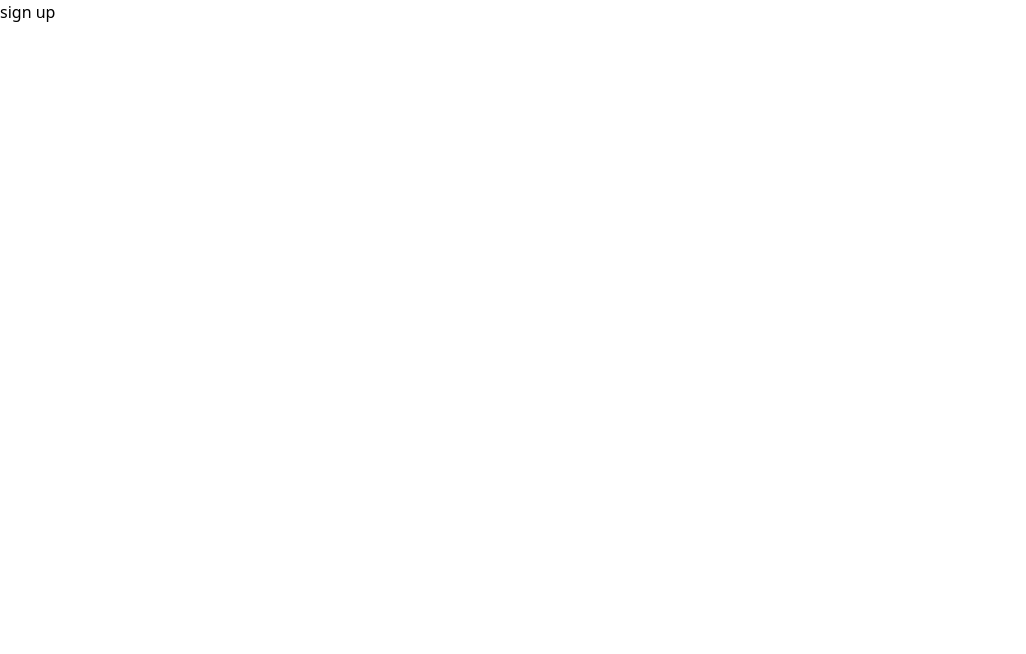
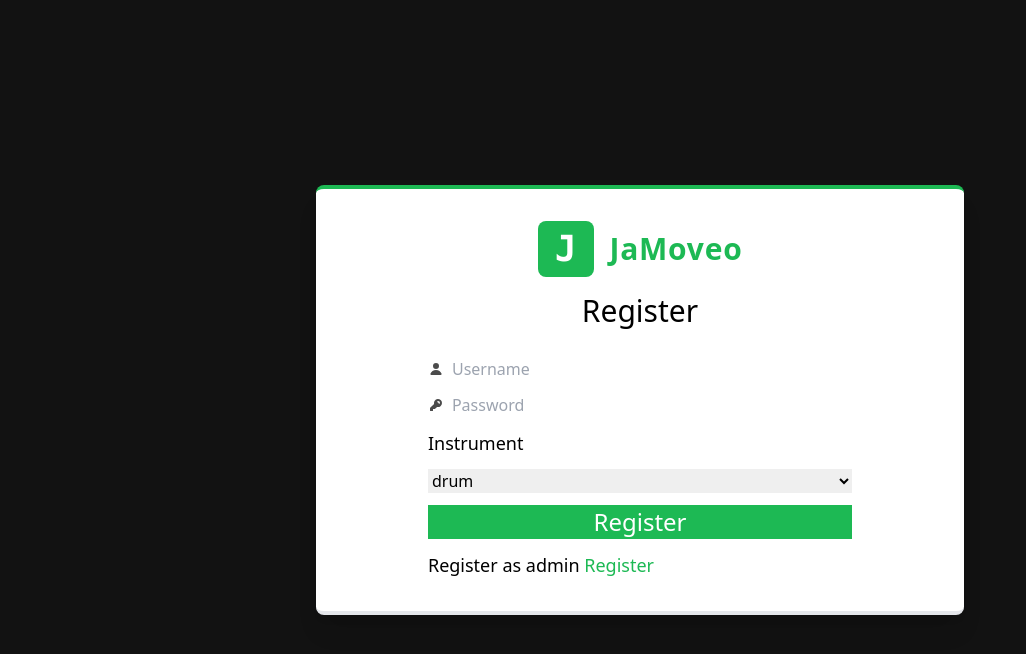
Before and after one commit to Amir2210/JaMoveo-Frontend, a React (Vite) app: page /sign-up-page in a window 1280 px wide. Shown: the top 654 px of the page, without its empty margins (0-1026 px from the left). Built offline with nearby package versions, Linux system fonts and the light colour scheme.

Commit message:
Style the sign up page

```diff
--- a/src/pages/Login.jsx
+++ b/src/pages/Login.jsx
@@ -9,7 +9,7 @@ export function Login() {
           <div className=' ml-4 text-3xl font-bold tracking-wide secondary-txt'>JaMoveo</div>
         </Link>
         <div className='flex justify-center items-center'>
-          <h1 className=' text-3xl my-4 capitalize'>login</h1>
+          <h1 className='text-white sm:text-black text-3xl my-4 capitalize'>login</h1>
         </div>
         <label className="input input-bordered flex items-center gap-2 my-3 w-full bg-white">
           <svg xmlns="http://www.w3.org/2000/svg" viewBox="0 0 16 16" fill="currentColor" className="w-4 h-4 opacity-70"><path d="M8 8a3 3 0 1 0 0-6 3 3 0 0 0 0 6ZM12.735 14c.618 0 1.093-.561.872-1.139a6.002 6.002 0 0 0-11.215 0c-.22.578.254 1.139.872 1.139h9.47Z" /></svg>
@@ -22,7 +22,7 @@ export function Login() {
         </label>
         {/* <p className={`text-red-400 sm:py-3 ${errors.password && 'py-0'}`}>{errors.password}</p> */}
         <button className='btn border text-white  secondary-bg  capitalize text-2xl w-full my-3'>Login</button>
-        <span className='text-lg'>Not a member yet? <Link className='capitalize secondary-txt font-medium' to={'/sign-up-page'}> register</Link></span>
+        <span className='text-lg text-white sm:text-black'>Not a member yet? <Link className='capitalize secondary-txt font-medium' to={'/sign-up-page'}> register</Link></span>
       </form>
     </section>
   )
--- a/src/pages/SignUp.jsx
+++ b/src/pages/SignUp.jsx
@@ -1,5 +1,38 @@
+import { Link } from 'react-router';
+
 export function SignUp() {
   return (
-    <h1>sign up</h1>
+    <section className='main-bg h-screen flex flex-col justify-center items-center px-10'>
+      <form className='sm:bg-white sm:px-28 py-8 rounded-lg sm:border-solid sm:border-y-4 sm:border-t-[#1DB954] sm:shadow-xl'>
+        <Link to={'/'} className=' flex justify-center items-center'>
+          <div className=' flex text-4xl secondary-bg text-white font-mono font-bold size-14 justify-center items-center rounded-lg'>J</div>
+          <div className=' ml-4 text-3xl font-bold tracking-wide secondary-txt'>JaMoveo</div>
+        </Link>
+        <div className='flex justify-center items-center'>
+          <h1 className='text-white sm:text-black text-3xl my-4 capitalize'>register</h1>
+        </div>
+        <label className="input input-bordered flex items-center gap-2 my-3 w-full bg-white">
+          <svg xmlns="http://www.w3.org/2000/svg" viewBox="0 0 16 16" fill="currentColor" className="w-4 h-4 opacity-70"><path d="M8 8a3 3 0 1 0 0-6 3 3 0 0 0 0 6ZM12.735 14c.618 0 1.093-.561.872-1.139a6.002 6.002 0 0 0-11.215 0c-.22.578.254 1.139.872 1.139h9.47Z" /></svg>
+          <input type="text" className="grow " placeholder="Username" name='userName' required />
+        </label>
+        {/* <p className={`text-red-400 sm:py-3 ${errors.userName && 'py-0'}`}>{errors.userName}</p> */}
+        <label className="input input-bordered flex items-center gap-2 my-3 w-full bg-white">
+          <svg xmlns="http://www.w3.org/2000/svg" viewBox="0 0 16 16" fill="currentColor" className="w-4 h-4 opacity-70"><path fillRule="evenodd" d="M14 6a4 4 0 0 1-4.899 3.899l-1.955 1.955a.5.5 0 0 1-.353.146H5v1.5a.5.5 0 0 1-.5.5h-2a.5.5 0 0 1-.5-.5v-2.293a.5.5 0 0 1 .146-.353l3.955-3.955A4 4 0 1 1 14 6Zm-4-2a.75.75 0 0 0 0 1.5.5.5 0 0 1 .5.5.75.75 0 0 0 1.5 0 2 2 0 0 0-2-2Z" clipRule="evenodd" /></svg>
+          <input type="password" className="grow" placeholder="Password" name='password' required />
+        </label>
+
+        <label className=' flex items-center gap-2 my-3 w-full text-white sm:text-black capitalize text-lg' htmlFor="instrument">instrument</label>
+        <select className="select select-bordered w-full ">
+          <option>drum</option>
+          <option>guitar</option>
+          <option>bass</option>
+          <option>saxophone</option>
+          <option>vocals</option>
+        </select>
+        {/* <p className={`text-red-400 sm:py-3 ${errors.password && 'py-0'}`}>{errors.password}</p> */}
+        <button className='btn border text-white  secondary-bg  capitalize text-2xl w-full my-3'>register</button>
+        <span className='text-lg text-white sm:text-black'>Register as admin<Link className='capitalize secondary-txt font-medium' to={'/admin-sign-up-page'}> register</Link></span>
+      </form>
+    </section>
   )
 }
```
